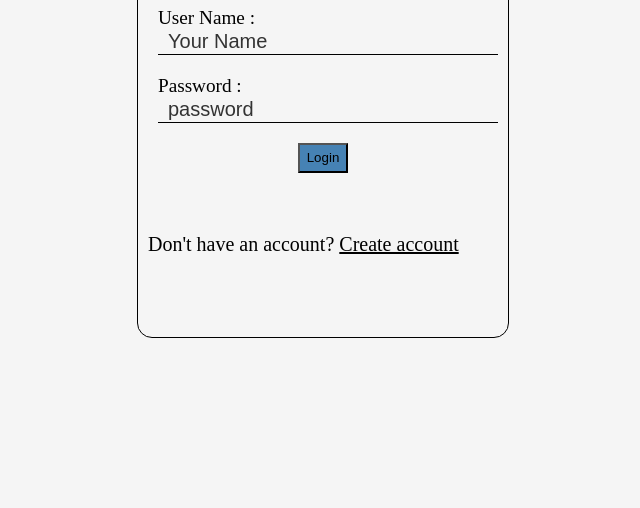
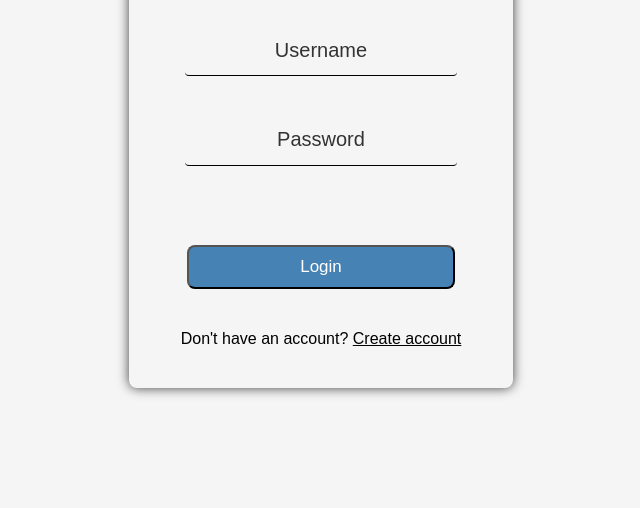
Before and after one commit to step-batch-7/todo-imvaishu, a website: page public/index.html in a window 1280 px wide. Shown: the part 292-800 px from the top of the page, without its empty margins (319-959 px from the left). Drawn offline with Linux system fonts and the light colour scheme.

Commit message:
[vaishnavi|sravani] changed css

```diff
--- a/public/css/todo.css
+++ b/public/css/todo.css
@@ -1,46 +1,46 @@
 body {
   background-color: whitesmoke;
   font-weight: 300;
+  font-family: sans-serif;
+  margin: 0;
+  padding: 0;
 }
+
 h5 {
-  margin-left: 600px;
+  text-align: center;
 }
+
 .hide {
   display: none;
 }
+
 .option {
-  margin-top: 30px;
   border-bottom: 10px solid transparent;
   border-right: 10px solid rgb(253, 106, 106);
   border-top: 5px solid transparent;
   height: 3px;
   width: 240px;
   background-color: rgba(184, 184, 184, 0.8);
-  margin-left: 20px;
-  padding-bottom: 20px;
-  line-height: 20px;
 }
+
 #info {
   font-size: 30px;
 }
+
 .container {
   width: 700px;
 }
+
 p {
-  margin-top: 60px;
+  text-align: center;
   font-size: 20px;
   font-weight: 100;
 }
-#userSymbol {
-  margin-left: 100px;
-}
+
 #creteAccBtn {
   font-size: 25px;
-  padding-left: 10px;
 }
-#symbol {
-  padding-left: 10px;
-}
+
 .accounts {
   position: fixed;
   width: 100%;
@@ -48,71 +48,86 @@ p {
 }
 
 #login {
-  width: 350px;
-  height: 400px;
+  width: 30vw;
+  height: 70%;
   position: absolute;
-  top: 25%;
+  top: 15%;
   left: 35%;
-  justify-content: space-between;
+  display: flex;
+  justify-content: space-evenly;
+  align-items: center;
   flex-direction: column;
-  border-width: 1px;
-  border-style: solid;
-  border-color: black;
-  border-image: initial;
-  border-radius: 15px;
-  padding: 10px;
+  border-radius: 8px;
+  box-shadow: 0px 0px 12px 0px rgba(0,0,0,0.75);
 }
-label {
-  padding-left: 10px;
-  font-size: larger;
-}
+
 input {
-  margin-bottom: 20px;
   font-size: 20px;
   outline: none;
-  padding-left: 10px;
   background: transparent;
   border: none;
   border-bottom: 1px solid black;
-  margin-left: 10px;
+  width: 70%;
+  text-align: center;
+  border-radius: 4px;
+  height: 6vh;
 }
+
 button {
   width: 50px;
   height: 30px;
   text-align: center;
-  margin-left: 150px;
   background: steelblue;
 }
+
 .userInfo {
+  height: 60%;
+  width: 100%;
   display: flex;
   flex-direction: column;
+  align-items: center;
+  justify-content: space-evenly;
 }
 
 .signUp {
-  width: 350px;
-  height: 400px;
+  width: 30vw;
+  height: 70%;
   position: absolute;
-  top: 25%;
+  top: 15%;
   left: 35%;
   display: none;
-  justify-content: space-between;
+  justify-content: space-evenly;
   flex-direction: column;
-  border-width: 1px;
-  border-style: solid;
-  border-color: black;
+  align-items: center;
   border-image: initial;
-  border-radius: 15px;
-  padding: 10px;
+  border-radius: 8px;
+  box-shadow: 0px 0px 12px 0px rgba(0,0,0,0.75);
 }
+
 .status {
   display: none;
-  margin-left: 500px;
   font-weight: 300;
 }
+
 #signUp {
   text-align: center;
+  text-shadow: 2px 2px 2px rgb(105, 87, 81);
 }
+
 input::placeholder {
   color: #333;
   font-weight: 200;
 }
+
+button {
+  cursor: pointer;
+  height: 8%;
+  width: 70%;
+  color: white;
+  border-radius: 8px;
+  font-size: 17px;
+}
+
+a {
+  cursor: pointer;
+}
--- a/public/index.html
+++ b/public/index.html
@@ -14,34 +14,29 @@
   <div class="accounts">
     <div class="signUp">
       <h1 id="signUp">SIGN UP</h1>
-      <label for="userName">User Name :</label>
-      <input type="text" name="userName" id="userName" autocomplete="off" />
-      <label for=" password">Password : </label>
-      <input type="password" name="password" id="password" />
-      <label for="confirmPassword">Confirm Password :</label>
-      <input type="password" name="confirmPassword" id="confirmPassword" />
+      <input type="text" name="userName" id="userName" placeholder="User Name" autocomplete="off" />
+      <input type="password" name="password" placeholder="Password" id="password" />
+      <input type="password" name="confirmPassword" placeholder="Confirm Password" id="confirmPassword" />
       <button onclick="saveAndProceed()">Submit</button>
-      <p>
+      <div>
         Already have an account?
         <a onclick="showLogin()"> <u> Login here </u></a>
-      </p>
+      </div>
     </div>
     <div class="status"></div>
     <h5 class="hide">incorrect password or username</h5>
     <div id="login">
       <div class="userInfo">
         <h1 id="signUp">LOGIN</h1>
-        <label for="userName">User Name :</label>
-        <input type="text" name="userName" class="userName" placeholder="Your Name" autocomplete="off" />
-        <label for="password">Password :</label>
-        <input type="password" name="password" class="password" placeholder="password" />
+        <input type="text" name="userName" class="userName" placeholder="Username" autocomplete="off" />
+        <input type="password" name="password" class="password" placeholder="Password" />
       </div>
       <button class="choice" type="submit" onclick="login()">Login</button>
-      <p>
+      <div>
         Don't have an account?<a onclick="signUp()">
           <u>Create account</u>
         </a>
-      </p>
+      </div>
     </div>
   </div>
 </body>
```
